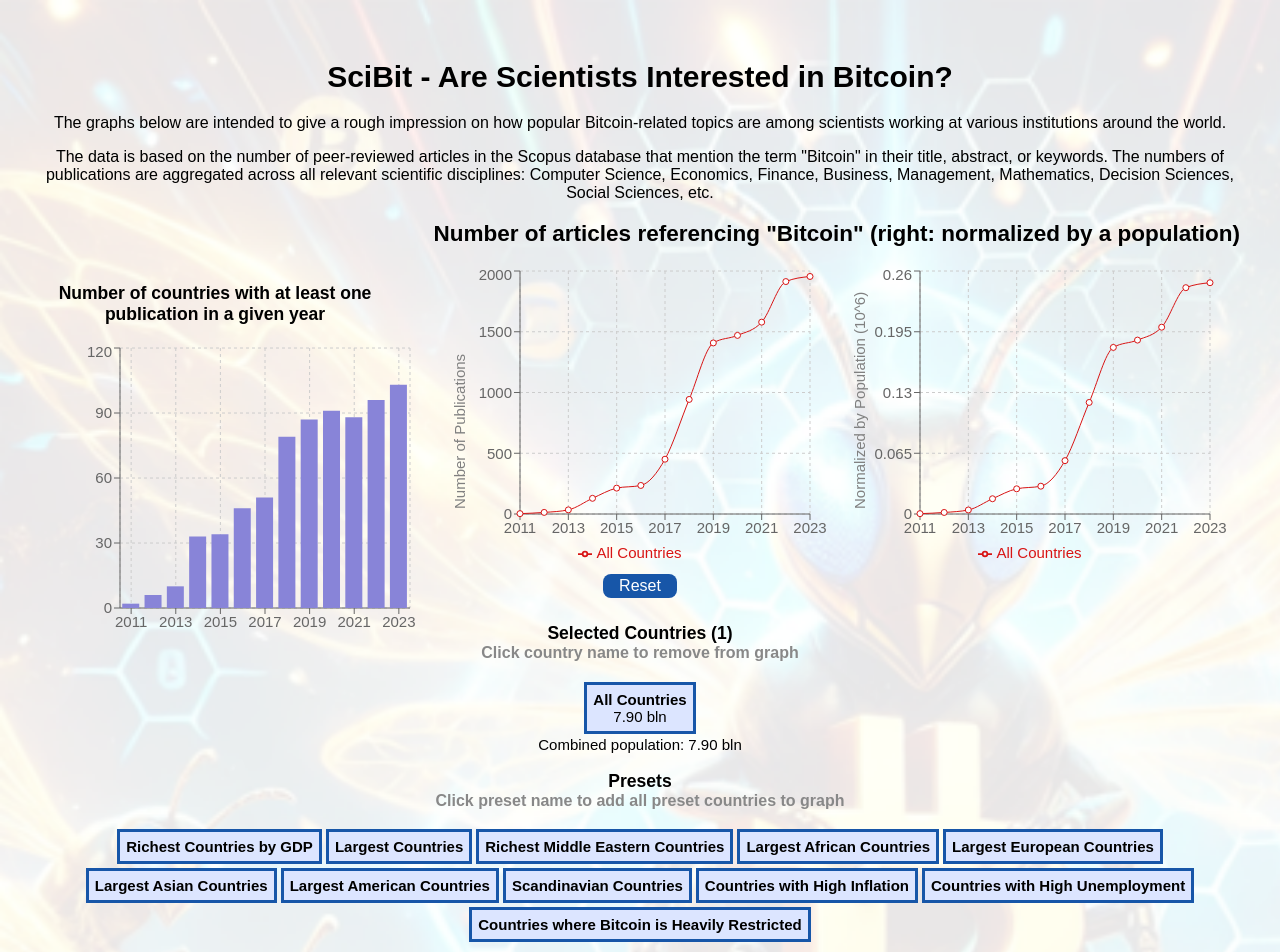
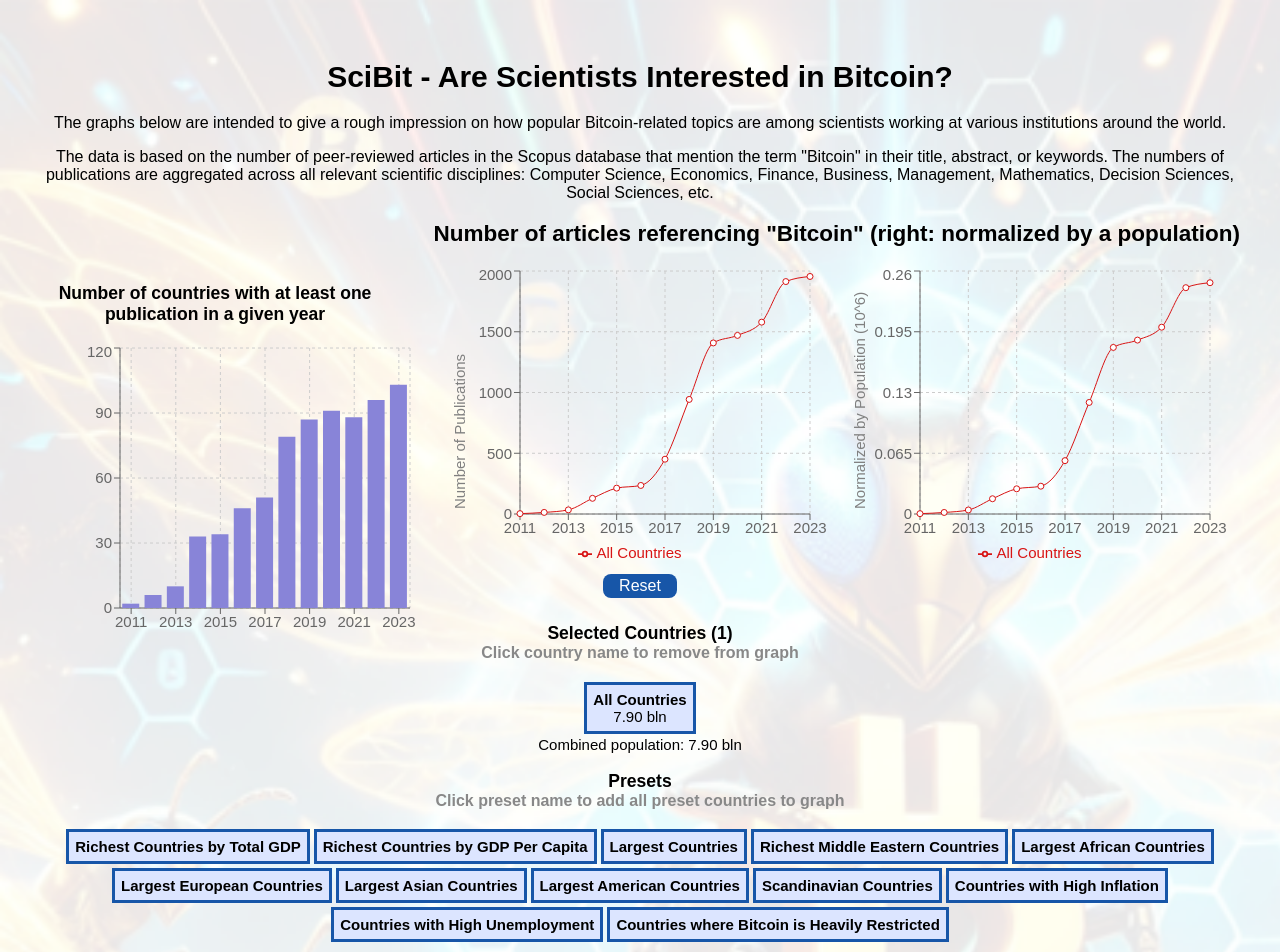
Before and after one commit to WojOgi/scibit, a React (Vite) app: page / in a window 1280 px wide. Shown: the top 952 px of the page. Built offline with nearby package versions, Linux system fonts and the light colour scheme.

Commit message:
added preset richest per capita

```diff
--- a/src/sourceData/consts.ts
+++ b/src/sourceData/consts.ts
@@ -35,9 +35,14 @@
 
 export const presets = [
   {
-    presetName: "Richest Countries by GDP",
+    presetName: "Richest Countries by Total GDP",
     countryNames: ["USA", "China", "Germany", "Japan", "India"],
   },
+  {
+    presetName: "Richest Countries by GDP Per Capita",
+    countryNames: ["Luxembourg", "Singapore", "Ireland", "Norway", "Qatar"],
+  },
+
   {
     presetName: "Largest Countries",
     countryNames: ["China", "India", "USA", "Indonesia", "Pakistan"],
```
